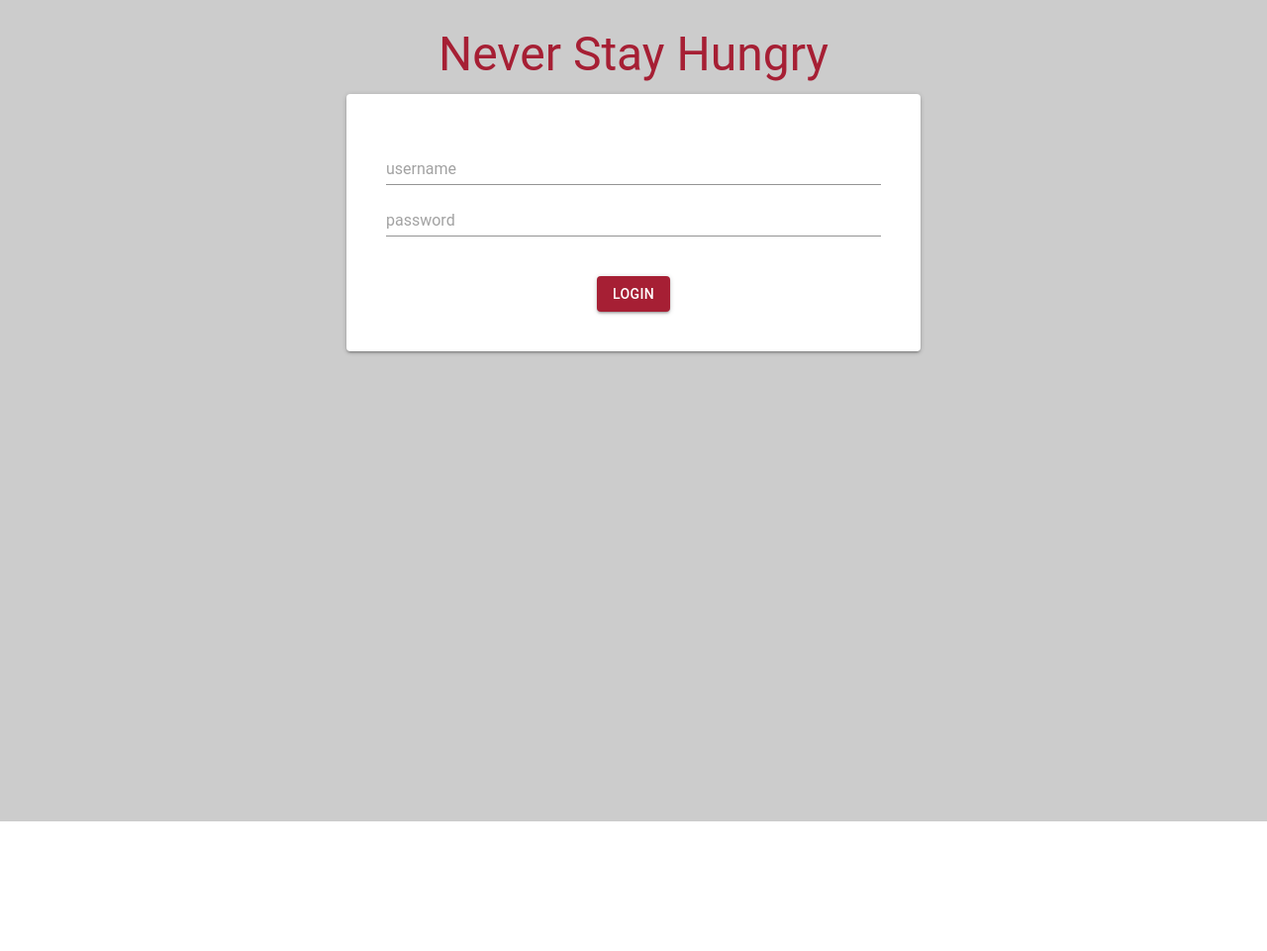
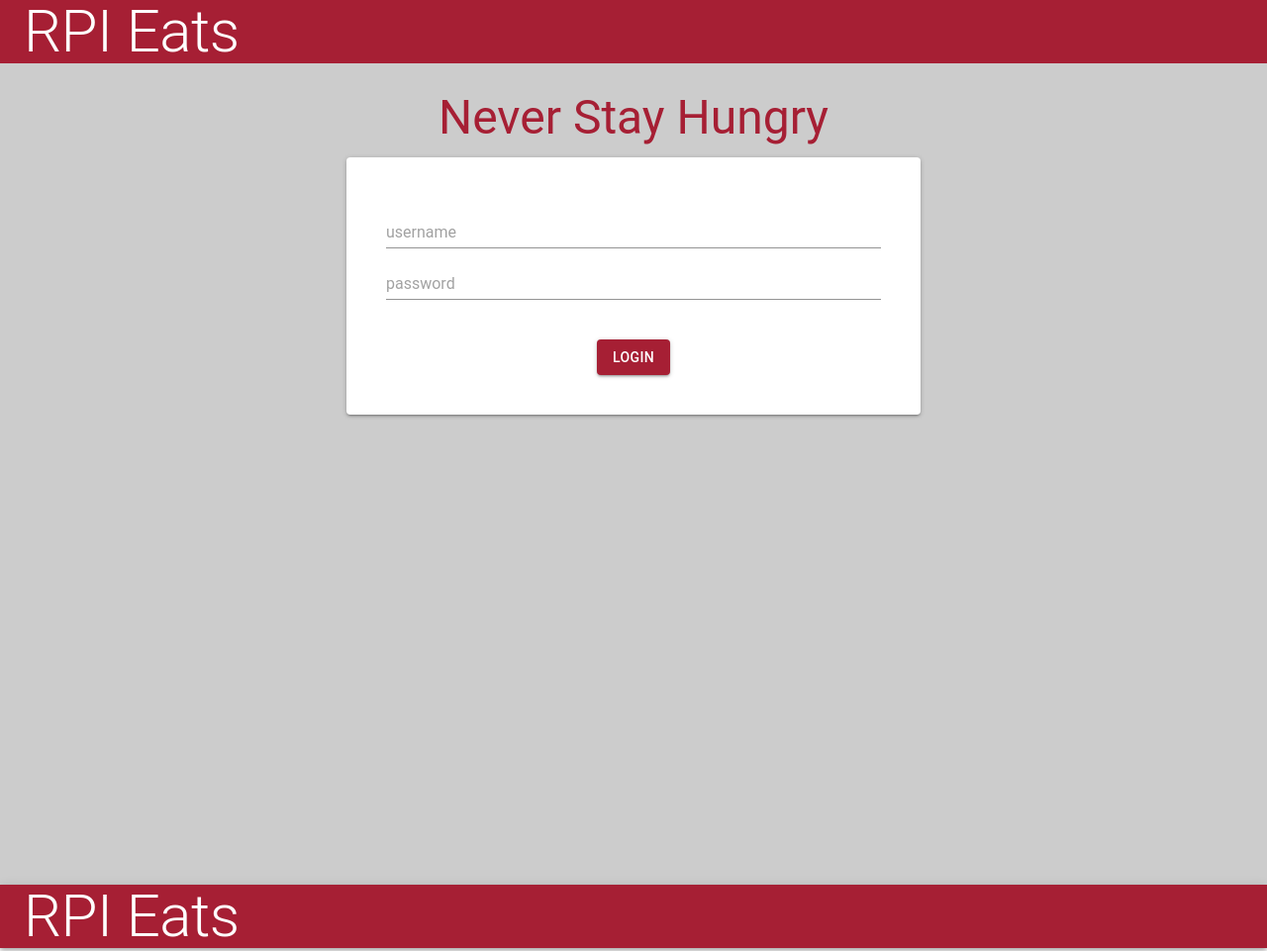
Before and after one commit to mruskamp/RPIEats, a React (Create React App) app: page /login in a window 1280 px wide. Shown: the whole page at 99% size. Before the commit the page ends 830 px from the top, so only its background shows below. Built offline with nearby package versions, Linux system fonts and the light colour scheme; no server answers.

Commit message:
Added preliminary header and footer for application

```diff
--- a/src/App.js
+++ b/src/App.js
@@ -1,11 +1,11 @@
-import React, { Component } from 'react';
+import React, { Component, Fragment } from 'react';
 import { BrowserRouter as Router, Route, Switch } from 'react-router-dom';
 import { connect } from 'react-redux';
 
 import LoginPage from './containers/LoginPage';
 import LandingPage from './components/LandingPage';
 import RestaurantsPage from './containers/RestaurantsPage';
-
+import { Header, Footer } from './components/layouts'
 import { fetchRestaurants } from './containers/RestaurantsPage/actions';
 
 class App extends Component {
@@ -16,6 +16,8 @@ class App extends Component {
 
   render() {
     return (
+			<Fragment>
+				<Header/>
 				<Router>
 						<div>
 							<Switch>
@@ -25,6 +27,8 @@ class App extends Component {
 							</Switch>
 						</div>
 				</Router>
+				<Footer/>
+			</Fragment>
     );
   }
 }
--- a/src/components/LandingPage.js
+++ b/src/components/LandingPage.js
@@ -35,7 +35,7 @@ const LandingPage = (props) => {
 const styles = {
 	root: {
 		textAlign: 'center',
-		height: '100vh',
+
 		backgroundColor: '#ccc',
 	},
 	titleContainer: {
--- /dev/null
+++ b/src/components/layouts/Footer.js
@@ -0,0 +1,11 @@
+import React from 'react';
+import { AppBar, Toolbar, Typography } from '@material-ui/core';
+
+export default props =>
+  <AppBar position="static">
+    <Toolbar>
+      <Typography variant="h2" color="inherit">
+        RPI Eats
+      </Typography>
+    </Toolbar>
+  </AppBar>
--- /dev/null
+++ b/src/components/layouts/Header.js
@@ -0,0 +1,11 @@
+import React from 'react';
+import { AppBar, Toolbar, Typography } from '@material-ui/core';
+
+export default props =>
+  <AppBar position="static">
+    <Toolbar>
+      <Typography variant="h2" color="inherit">
+        RPI Eats
+      </Typography>
+    </Toolbar>
+  </AppBar>
--- /dev/null
+++ b/src/components/layouts/index.js
@@ -0,0 +1,6 @@
+import Header from './Header'
+import Footer from './Footer'
+
+export {
+  Header, Footer
+}
--- a/src/containers/RestaurantsPage/index.js
+++ b/src/containers/RestaurantsPage/index.js
@@ -73,7 +73,6 @@ const styles = {
 		alignItems: 'center',
 	},
 	listContainer: {
-		// width: '70%',
 		margin: 'auto',
 	},
 	restaurantList: {
```
Lines whose indentation alone changed are shown as unchanged.
